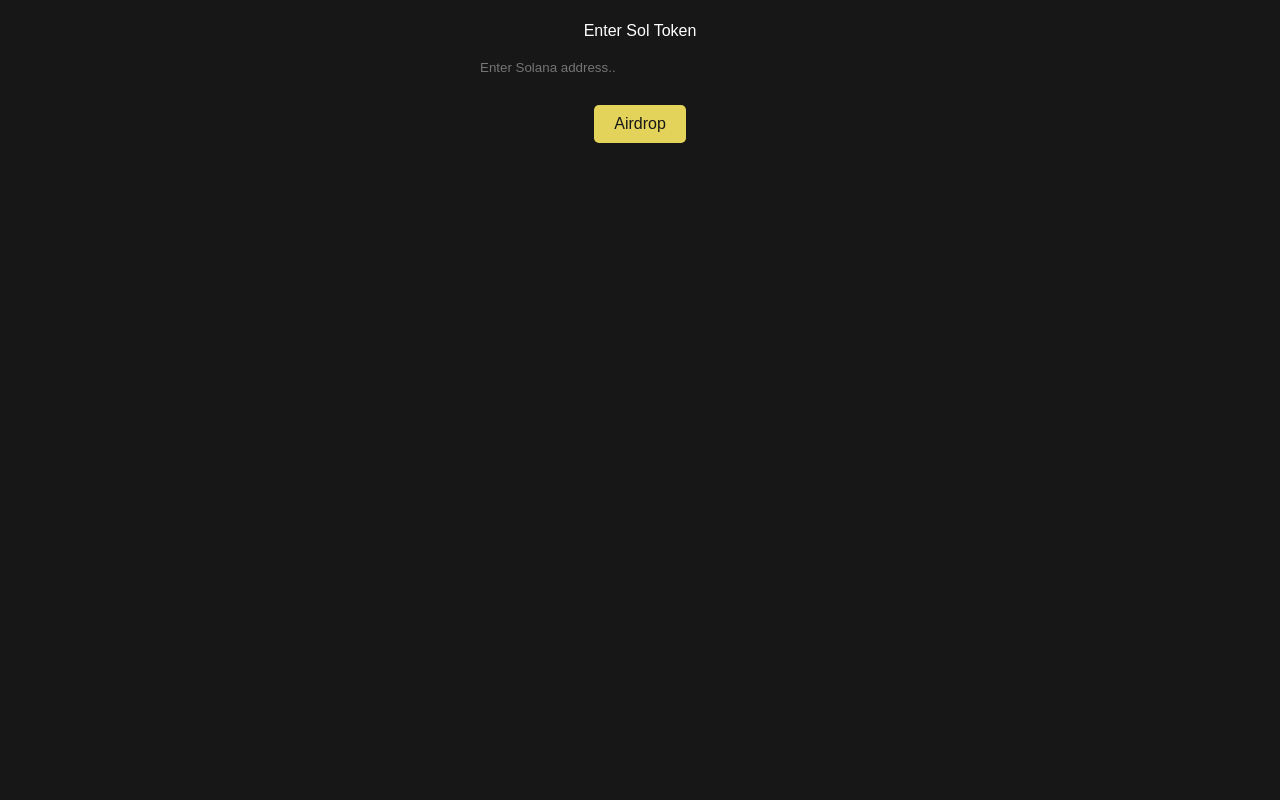
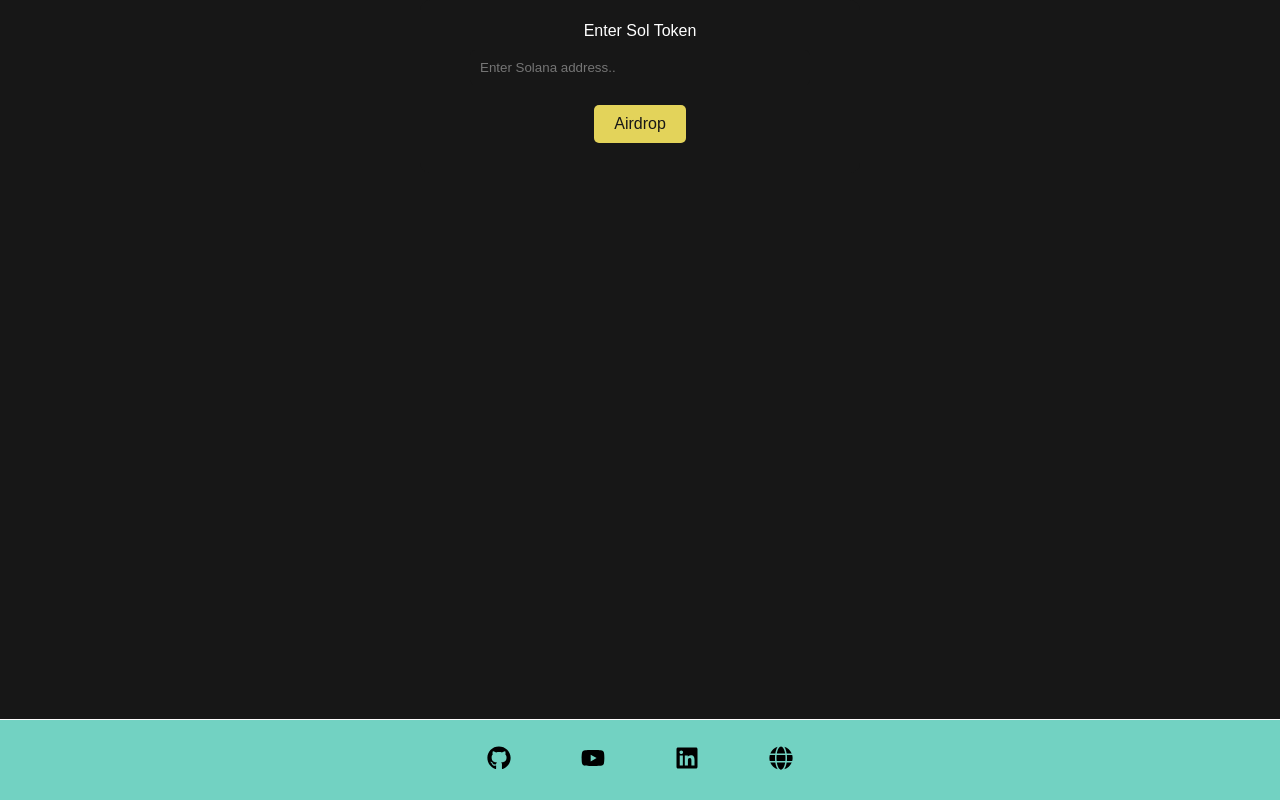
Before and after one commit to snow-R3/solana-airdrop, a React (Create React App) app: page / in a window 1280 px wide. Built offline with nearby package versions, Linux system fonts and the light colour scheme.

Commit message:
Added Footer

```diff
--- a/src/App.js
+++ b/src/App.js
@@ -1,10 +1,11 @@
-
-import SolAirdrop from './solAirDrop'
+import SolAirdrop from "./solAirDrop";
+import Footer from "./Footer";
 
 function App() {
   return (
     <>
-    <SolAirdrop />
+      <SolAirdrop />
+      <Footer />
     </>
   );
 }
--- /dev/null
+++ b/src/Footer.css
@@ -0,0 +1,41 @@
+.footer {
+    background-color: #72d2c2;
+    border-top: 1px solid white;
+    display: flex;
+    justify-content: center;
+    align-items: center;
+    height: 80px;
+    position: fixed;
+    bottom: 0;
+    left: 0;
+    width: 100%;
+  }
+
+  .icon-yt,
+  .icon-wesbite,
+  .icon-git,
+  .icon-ldin {
+    color: black;
+    font-size: 24px;
+    margin: 0px 35px;
+    transition: all 0.3s ease;
+  }
+
+  .icon-yt:hover {
+    color: red;
+    transform: scale(1.2);
+  }
+
+  .icon-git:hover {
+    color: rgb(40, 169, 94);
+    transform: scale(1.2);
+  }
+
+  .icon-ldin:hover {
+    color: rgb(43, 55, 183);
+    transform: scale(1.2);
+  }
+  .icon-wesbite:hover {
+    color: rgb(225, 225, 20);
+    transform: scale(1.2);
+  }
--- /dev/null
+++ b/src/Footer.js
@@ -0,0 +1,27 @@
+import React from "react";
+import { FaGithub, FaYoutube, FaLinkedin, FaGlobe } from "react-icons/fa";
+import "./Footer.css";
+
+function Footer() {
+  return (
+    <footer className="footer">
+      <a href="https://github.com/codescalper" target="_blank">
+        <FaGithub className="icon-git" />
+      </a>
+      <a href="https://www.youtube.com/@mhtcetshalamayanksingh" target="_blank">
+        <FaYoutube className="icon-yt" />
+      </a>
+      <a
+        href="https://www.linkedin.com/in/mayank-singh-613a41183/"
+        target="_blank"
+      >
+        <FaLinkedin className="icon-ldin" />
+      </a>
+      <a href="" target="_blank">
+        <FaGlobe className="icon-wesbite" />
+      </a>
+    </footer>
+  );
+}
+
+export default Footer;
--- a/src/style.css
+++ b/src/style.css
@@ -5,11 +5,13 @@
     margin: 0 auto;
     text-align: center;
     display: flex;
+  }
 
-}
-* {
+  /* Set the background color for all elements except the Footer */
+  *:not(.footer *) {
     background-color: #171717;
   }
+
   label {
     color: white;
     font-family: "Poppins", sans-serif;
@@ -22,8 +24,8 @@ input[type="text"] {
     border-radius: 5px;
     width: 80%;
   }
+
   button {
-    background-color: #e3d35a;
     color: #171717;
     padding: 10px 20px;
     border: none;
@@ -31,4 +33,16 @@ button {
     cursor: pointer;
     margin: 10px;
     font-size: 1rem;
+    background-color: #e3d35a;
   }
+
+  .container button {
+    background-color: #e3d35a;
+  }
+
+  button:hover {
+    background-color: red;
+    color: white;
+    transform: translateY(-2px);
+    transition: all 0.3s ease-in-out;
+  }
```
Lines whose indentation alone changed are shown as unchanged.
